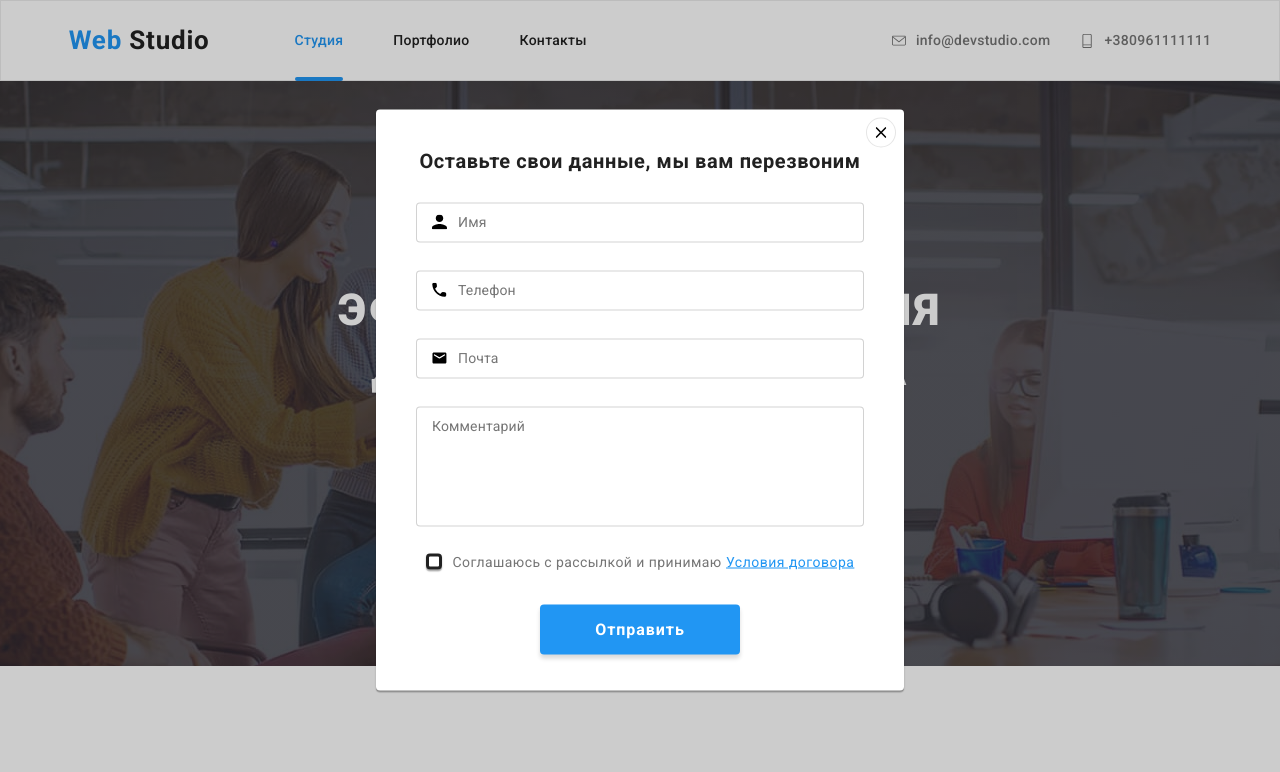
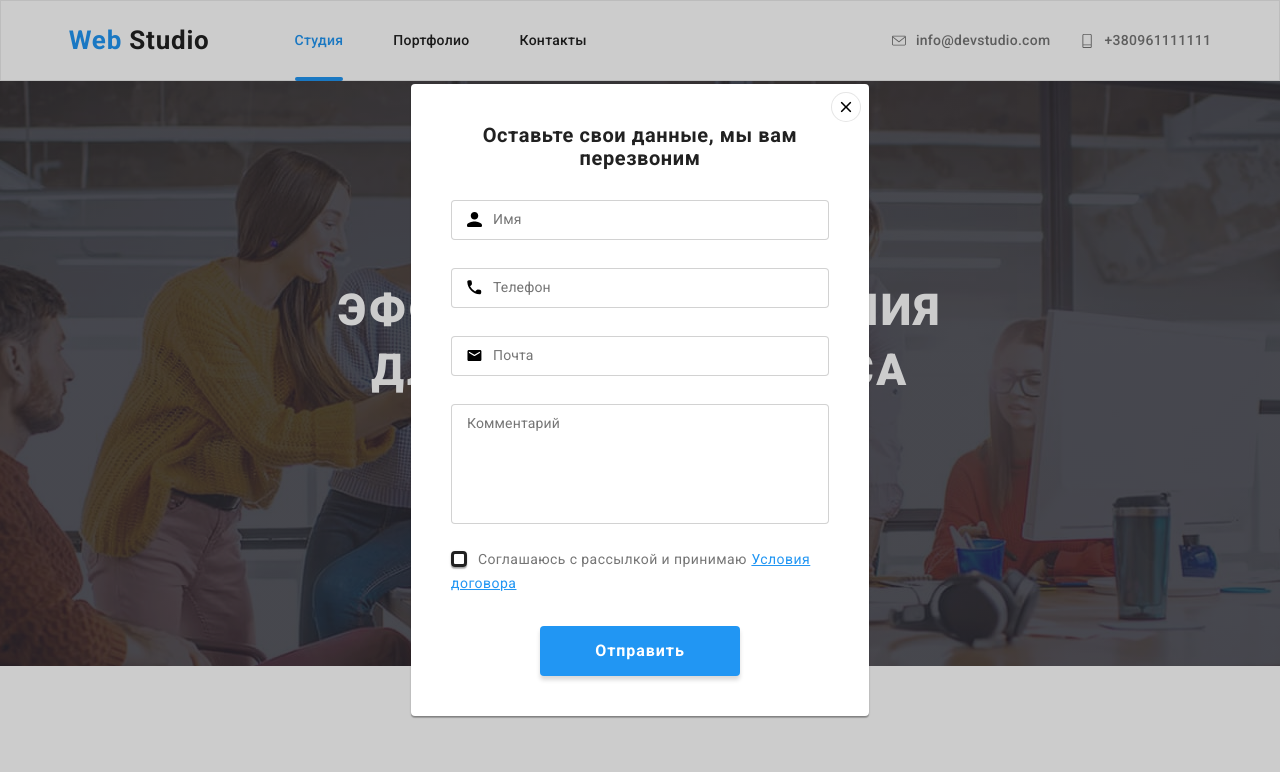
Before and after one commit to Roman-Denysenko/goit-markup-hw-08, a plain HTML site: page index.html in a window 1280 px wide. Both pictures are taken after a click on the button "Заказать услугу". Shown: the top 772 px of the page. Drawn offline with nearby package versions, Linux system fonts and the light colour scheme.

Commit message:
Изменяет ширину модального окна в медиа запросах

```diff
--- a/index.html
+++ b/index.html
@@ -14,7 +14,7 @@
     />
     <link rel="stylesheet" href="./css/main.min.css" />
   </head>
-  <body>
+  <body modal-open>
     <!-- Шапка-->
     <header class="header">
       <!--Навигация сайта-->
--- a/js/modal.js
+++ b/js/modal.js
@@ -9,6 +9,7 @@
   refs.closeModalBtn.addEventListener('click', toggleModal);
 
   function toggleModal() {
+    document.body.classList.toggle('modal-open');
     refs.modal.classList.toggle('is-hidden');
   }
 })();
--- a/sass/components/_modal-page.scss
+++ b/sass/components/_modal-page.scss
@@ -24,16 +24,20 @@
   top: 50%;
 
   transform: translate(-50%, -50%);
-  width: 450px;
-  height: 609px;
+  width: 100%;
+  //height: 609px;
   box-shadow: 0px 2px 1px rgba(0, 0, 0, 0.2), 0px 1px 1px rgba(0, 0, 0, 0.14),
     0px 1px 3px rgba(0, 0, 0, 0.12);
   border-radius: 4px;
   background-color: $third-color;
 
+  @media screen and (min-width: $mobile) {
+    width: 450px;
+  }
+
   @media screen and (min-width: $desktop) {
-    width: 528px;
-    height: 581px;
+    width: 458px;
+    //height: 581px;
   }
 }
 
--- a/sass/utils/_base.scss
+++ b/sass/utils/_base.scss
@@ -16,6 +16,10 @@ body {
   font-family: $main-font-family;
   font-weight: 400;
   letter-spacing: 0.03em;
+}
+
+body.modal-open {
+  overflow: hidden;
 }
 
 a {
```
Also changed, not shown: css/main.css, css/main.min.css, 2 other files.
